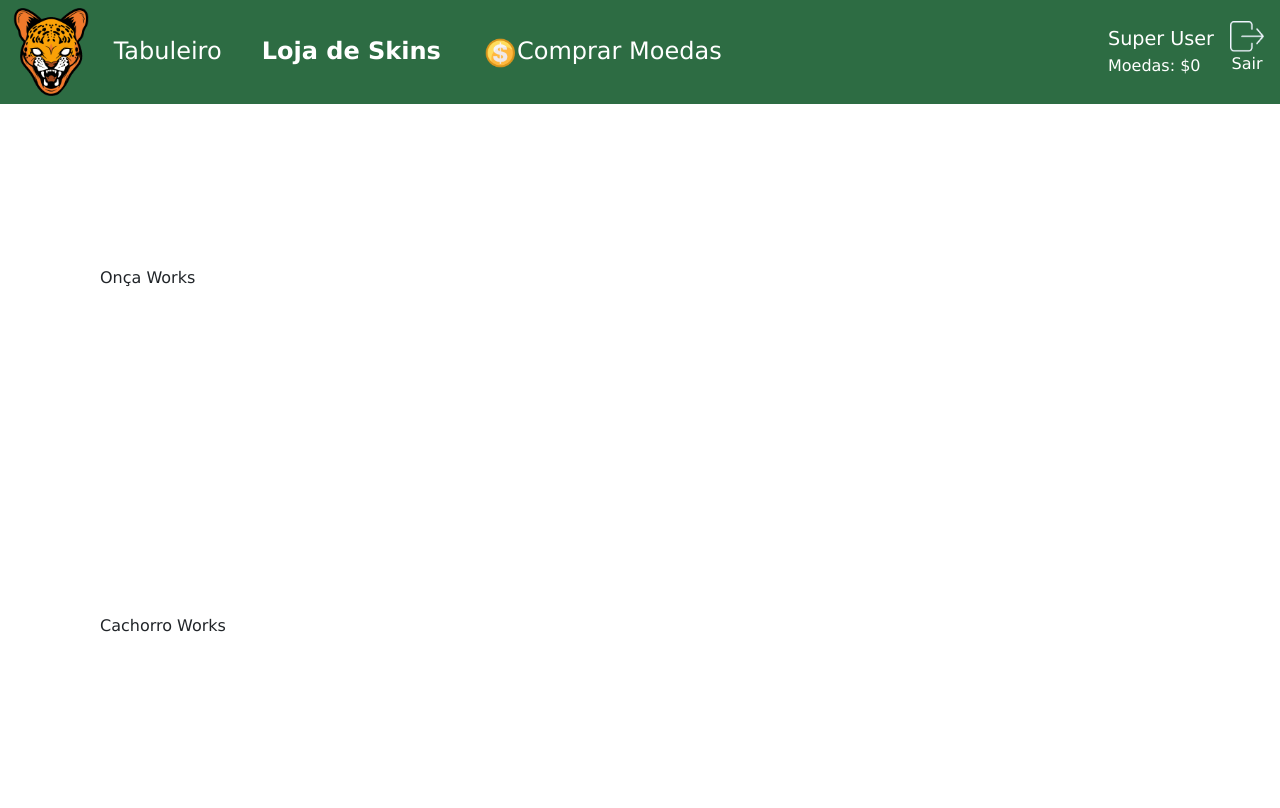
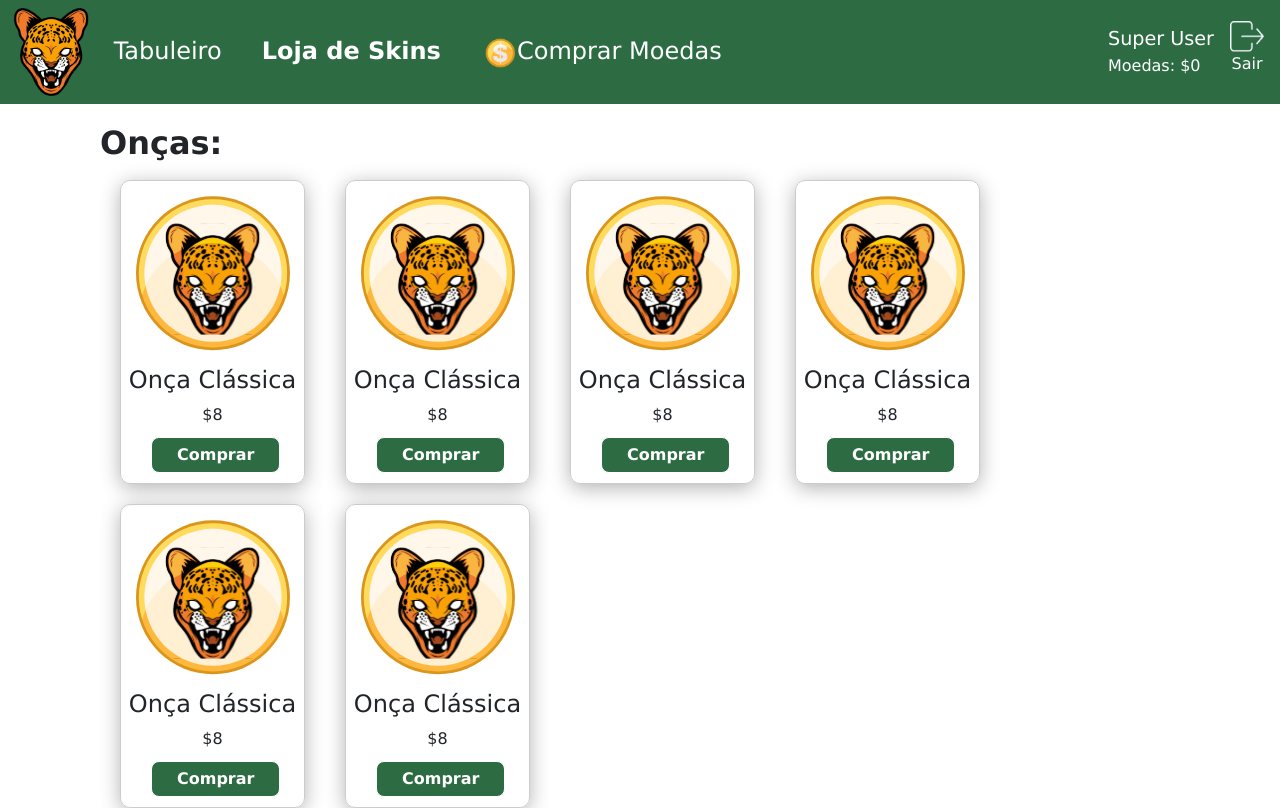
Before and after one commit to IES300-Jogo-da-Onca/jogo-da-onca, a React (Create React App) app: page /loja in a window 1280 px wide. Shown: the top 808 px of the page. Built offline with nearby package versions, Linux system fonts and the light colour scheme; no server answers.

Commit message:
Estilização da página Loja finalizada, Aguardando comunicação com API e BD para Finalizar detalhes

```diff
--- a/src/pages/Loja.js
+++ b/src/pages/Loja.js
@@ -1,17 +1,125 @@
 import React from 'react';
 import { Headers } from '../components/Headers';
+import oncaClassica from '../assets/icons/onçaClássicaPeça.svg'
+import dogClassico from '../assets/icons/dogClassicoPeça.svg'
 
 export const Loja= () => {
+
+    //Array Provisário que representa a Array que receberemos do Banco com todas as Skins Disponíveis
+    const skins = [
+        {
+            skinName: 'Onça Clássica',
+            skinImg: oncaClassica,
+            preçoSkin: 8,
+            onça: true
+        },
+        {
+            skinName: 'Onça Clássica',
+            skinImg: oncaClassica,
+            preçoSkin: 8,
+            onça: true
+        },
+        {
+            skinName: 'Onça Clássica',
+            skinImg: dogClassico,
+            preçoSkin: 8,
+            onça: false
+        },
+        {
+            skinName: 'Onça Clássica',
+            skinImg: oncaClassica,
+            preçoSkin: 8,
+            onça: true
+        },
+        {
+            skinName: 'Onça Clássica',
+            skinImg: dogClassico,
+            preçoSkin: 8,
+            onça: false
+        },
+        {
+            skinName: 'Onça Clássica',
+            skinImg: dogClassico,
+            preçoSkin: 8,
+            onça: false
+        },
+        {
+            skinName: 'Onça Clássica',
+            skinImg: oncaClassica,
+            preçoSkin: 8,
+            onça: true
+        },
+        {
+            skinName: 'Onça Clássica',
+            skinImg: dogClassico,
+            preçoSkin: 8,
+            onça: false
+        },
+        {
+            skinName: 'Onça Clássica',
+            skinImg: oncaClassica,
+            preçoSkin: 8,
+            onça: true
+        },
+        {
+            skinName: 'Onça Clássica',
+            skinImg: dogClassico,
+            preçoSkin: 8,
+            onça: false
+        },
+        {
+            skinName: 'Onça Clássica',
+            skinImg: oncaClassica,
+            preçoSkin: 8,
+            onça: true
+        },
+    ]
 
     return (
         <div className='container-generic'>
            <Headers />
            <div className='bodyLoja'>
-                <div className='oncaSkins'>
-                    Onça Works
+                <h2>Onças:</h2>
+                <div className='skinsContainer'>
+                    {
+                        skins.map( s => {
+                            if(s.onça){
+                                return <div className='skin'>
+                                    <img src={s.skinImg}/>
+                                    <div className='skinInfo'>
+                                        <h4>{s.skinName}</h4>
+                                    </div>
+                                    <div className='skinPreco'>
+                                        <span>${s.preçoSkin}</span>
+                                    </div>
+                                    <div>
+                                        <button>Comprar</button>
+                                    </div>
+                                </div>
+                            }
+                        })
+                    }
                 </div>
-                <div className='cachorroSkins'>
-                    Cachorro Works
+                <h2>Cachorros:</h2>
+                <div className='skinsContainer'>
+                    {
+                        skins.map( s => {
+                            if(!s.onça){
+                                return <div className='skin'>
+                                    <img src={s.skinImg}/>
+                                    <div className='skinInfo'>
+                                        <h4>{s.skinName}</h4>
+                                    </div>
+                                    <div className='skinPreco'>
+                                        <span>${s.preçoSkin}</span>
+                                    </div>
+                                    <div>
+                                        <button>Comprar</button>
+                                    </div>
+                                </div>
+                            }
+                        })
+                    }
                 </div>
            </div>
         </div>
--- a/src/styles/loja.scss
+++ b/src/styles/loja.scss
@@ -4,13 +4,46 @@
     display: flex;
     height: 100%;
     flex-direction: column;
-    justify-content: space-around;
-}
-
-.oncaSkins{
     margin: 0px 100px;
 }
 
-.cachorroSkins{
-    margin: 0px 100px;
+.bodyLoja h2{
+    margin-top: 20px;
+    font-weight: bold;
 }
+
+.skinsContainer{
+    display: flex;
+    flex-direction: row;
+    flex-wrap: wrap;
+}
+
+.skin {
+    border: solid 1px #CCC;
+    border-radius: 10px;
+    box-shadow: 0 4px 20px 0 rgba(0,0,0,0.3);
+    margin: 10px 20px;
+    width: 185px;
+}
+
+.skinInfo h4{
+    text-align: center;
+}
+
+.skin img{
+    margin: 15px
+}
+
+.skinPreco {
+    text-align: center;
+}
+
+.skin button{
+    margin: 10px 30px;
+    background-color: $primaryColor;
+    border: solid 1px;
+    border-radius: 8px;
+    color: white;
+    font-weight: bold;
+    padding: 5px 25px;
+}
```
Also changed, not shown: src/assets/icons/dogClassicoPeça.svg (added), src/assets/icons/onçaClássicaPeça.svg (added).
